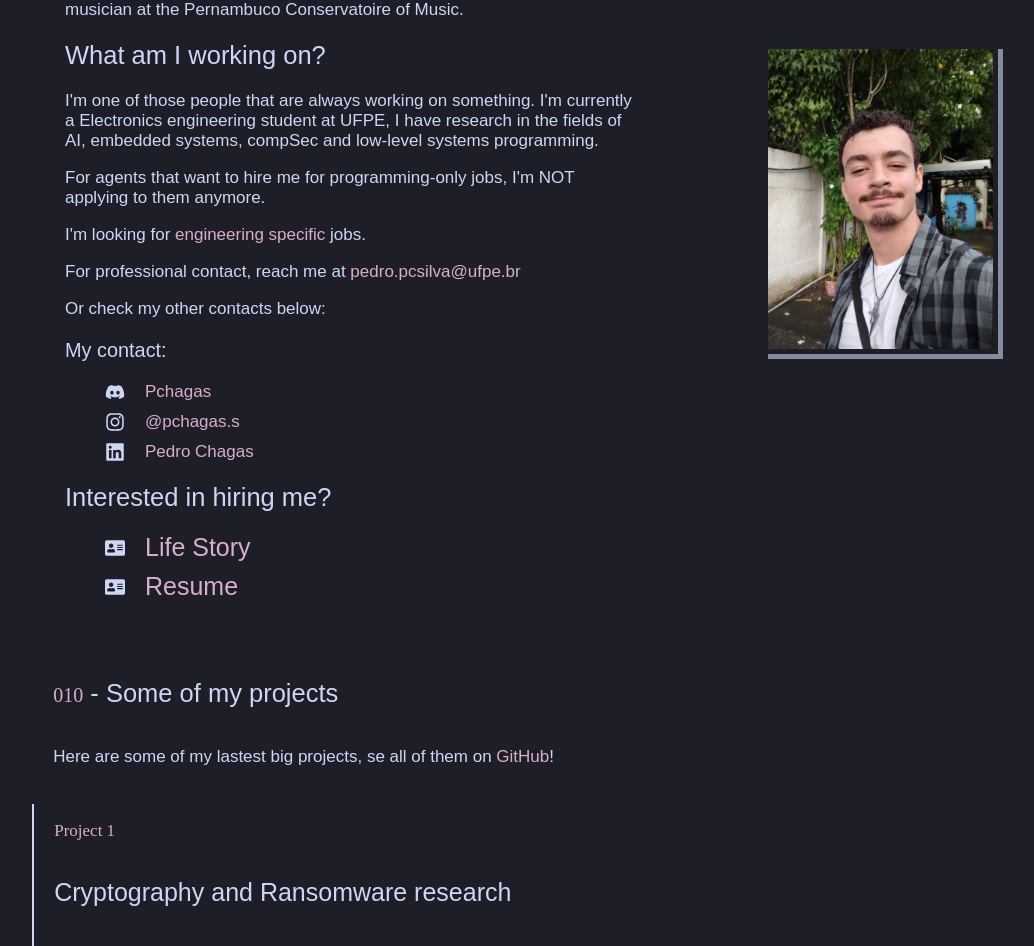
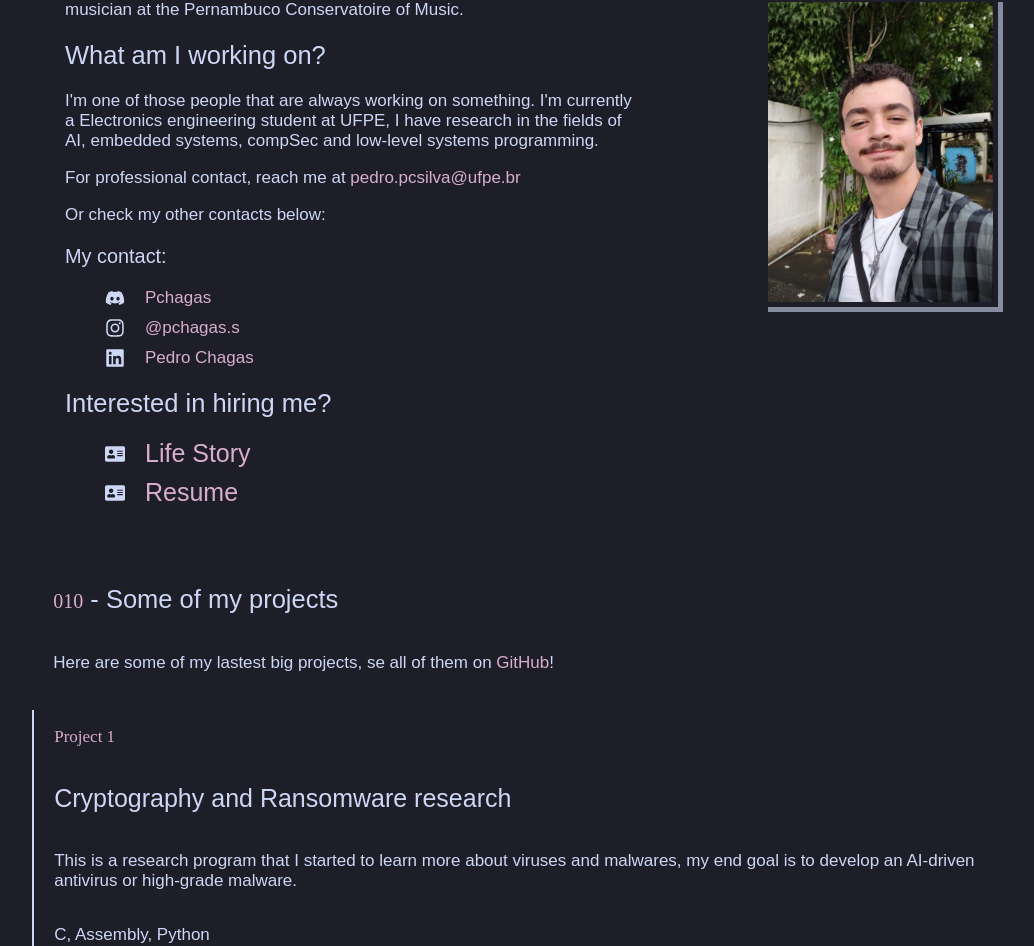
Before and after one commit to pchagas72/personal_website, a React (Vite) app: page / in a window 1280 px wide. Shown: the part 845-1791 px from the top of the page, without its empty margins (126-1160 px from the left). Built offline with nearby package versions, Linux system fonts and the light colour scheme; a web font is replaced by a local one.

Commit message:
Removed note about programming specific jobs

```diff
--- a/src/components/AboutMe/AboutMe.tsx
+++ b/src/components/AboutMe/AboutMe.tsx
@@ -22,9 +22,6 @@ function AboutMe(){
                 <h2>What am I working on?</h2>
                 <p>I'm one of those people that are always working on something.
                     I'm currently a <a>Electronics engineering</a> student at UFPE, I have research in the fields of AI, embedded systems, compSec and low-level systems programming.</p>
-
-                    <p> For agents that want to hire me for programming-only jobs, I'm NOT applying to them anymore.</p>
-                    <p> I'm looking for <a className='prettyLink'>engineering specific</a> jobs.</p>
 
                     <p> For professional contact, reach me at <a className="prettyLink">pedro.pcsilva@ufpe.br</a></p>
 
```
